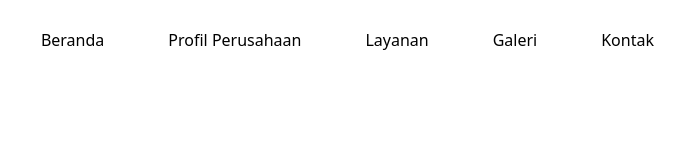
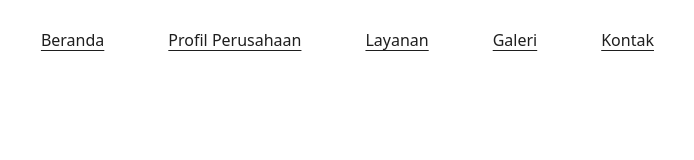
Before and after one commit to Safarqwerty/CV.-RAHMATAN-LIL-ALAMIN, a website: page index.html in a window 1280 px wide. Shown: the full height of the page, 562-1256 px from the left. Drawn offline with Linux system fonts and the light colour scheme.

Commit message:
perbaikan menu

```diff
--- a/index.html
+++ b/index.html
@@ -17,7 +17,9 @@
             <div class="flex items-center justify-between relative">
                 <div class="flex items-center px-4 space-x-4">
                     <img src="./public/img/logo.png" alt="Logo" class="h-12 cursor-pointer">
-                    <a href="#home" class="font-bold text-lg text-transparent bg-clip-text bg-gradient-to-r from-[#014BAE] to-[#DF6114] block py-6">CV. RAHMATAN LIL ALAMIN</a>
+                    <a href="#home"
+                        class="font-bold text-lg text-transparent bg-clip-text bg-gradient-to-r from-[#014BAE] to-[#DF6114] block py-6">CV.
+                        RAHMATAN LIL ALAMIN</a>
                 </div>
                 <div class="flex items-center px-4">
                     <button id="hamburger" name="hamburger" type="button" class="block absolute right-4 lg:hidden">
@@ -29,32 +31,33 @@
                         class="hidden absolute py-5 bg-white shadow-lg dark:bg-dark lg:dark:bg-transparent dark:shadow-slate-500 rounded-lg max-w-[250px] w-full right-4 top-full lg:block lg:static lg:bg-transparent lg:max-w-full lg:shadow-none lg:rounded-none">
                         <ul class="block lg:flex">
                             <li class="group">
-                                <a href="#home"
-                                    class="text-base py-2 mx-8 flex group-hover:text-primary">Beranda</a>
+                                <a href="#beranda"
+                                    class="text-base text-dark underline decoration-1 py-2 mx-8 flex group-hover:text-primary font-normal underline-offset-4">Beranda</a>
                             </li>
                             <li class="group">
-                                <a href="#about"
-                                    class="text-base py-2 mx-8 flex group-hover:text-primary">Profil Perusahaan</a>
+                                <a href="#profil"
+                                    class="text-base text-dark underline decoration-1 py-2 mx-8 flex group-hover:text-primary font-normal underline-offset-4">Profil
+                                    Perusahaan</a>
                             </li>
                             <li class="group">
-                                <a href="#portofolio"
-                                    class="text-base py-2 mx-8 flex group-hover:text-primary">Layanan</a>
+                                <a href="#layanan"
+                                    class="text-base text-dark underline decoration-1 py-2 mx-8 flex group-hover:text-primary font-normal underline-offset-4">Layanan</a>
                             </li>
                             <li class="group">
-                                <a href="#klien"
-                                    class="text-base py-2 mx-8 flex group-hover:text-primary">Galeri</a>
+                                <a href="#galeri"
+                                    class="text-base text-dark underline decoration-1 py-2 mx-8 flex group-hover:text-primary font-normal underline-offset-4">Galeri</a>
                             </li>
                             <li class="group">
-                                <a href="#blog"
-                                    class="text-base py-2 mx-8 flex group-hover:text-primary">Kontak</a>
+                                <a href="#kontak"
+                                    class="text-base text-dark underline decoration-1 py-2 mx-8 flex group-hover:text-primary dark:text-white font-normal underline-offset-4">Kontak</a>
                             </li>
                         </ul>
                     </nav>
+
                 </div>
             </div>
         </div>
     </header>
-
     <!-- /header -->
 
     <script src="./public/js/script.js"></script>
--- a/tailwind.config.js
+++ b/tailwind.config.js
@@ -1,6 +1,6 @@
 /** @type {import('tailwindcss').Config} */
 module.exports = {
-  content: ["./public/**/*.{html,js}"],
+  content: ["./index.html"],
   darkMode: 'class',
   theme: {
     container: {
@@ -9,12 +9,12 @@ module.exports = {
     },
     extend: {
       colors: {
-        primary: "#0ea5e9",
+        primary: "#DF6114",
         secondary: "#64748b",
-        dark: "#0f172a",
+        dark: "#1E1E1E",
       },
       screens: {
-        "2xl" : "1320px",
+        "2xl": "1320px",
       },
     },
   },
```
Also changed, not shown: public/css/style.css.
